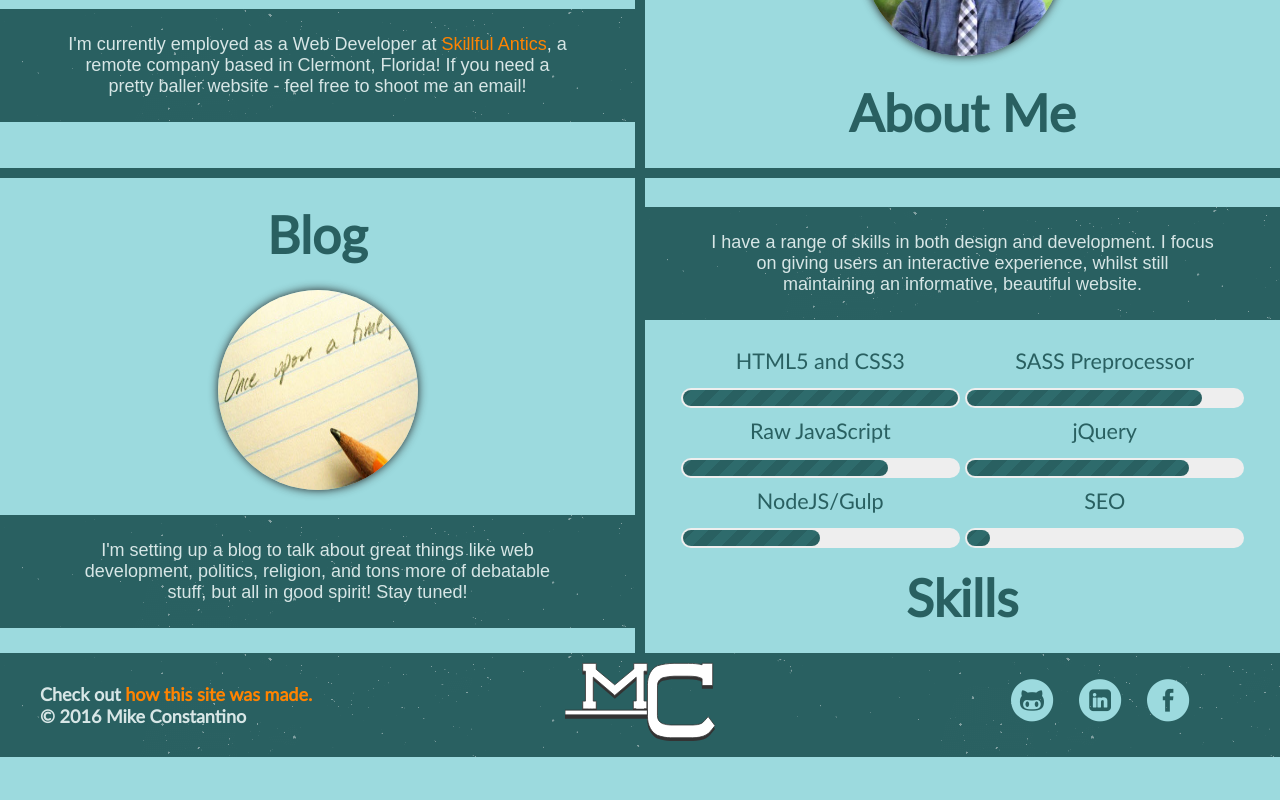
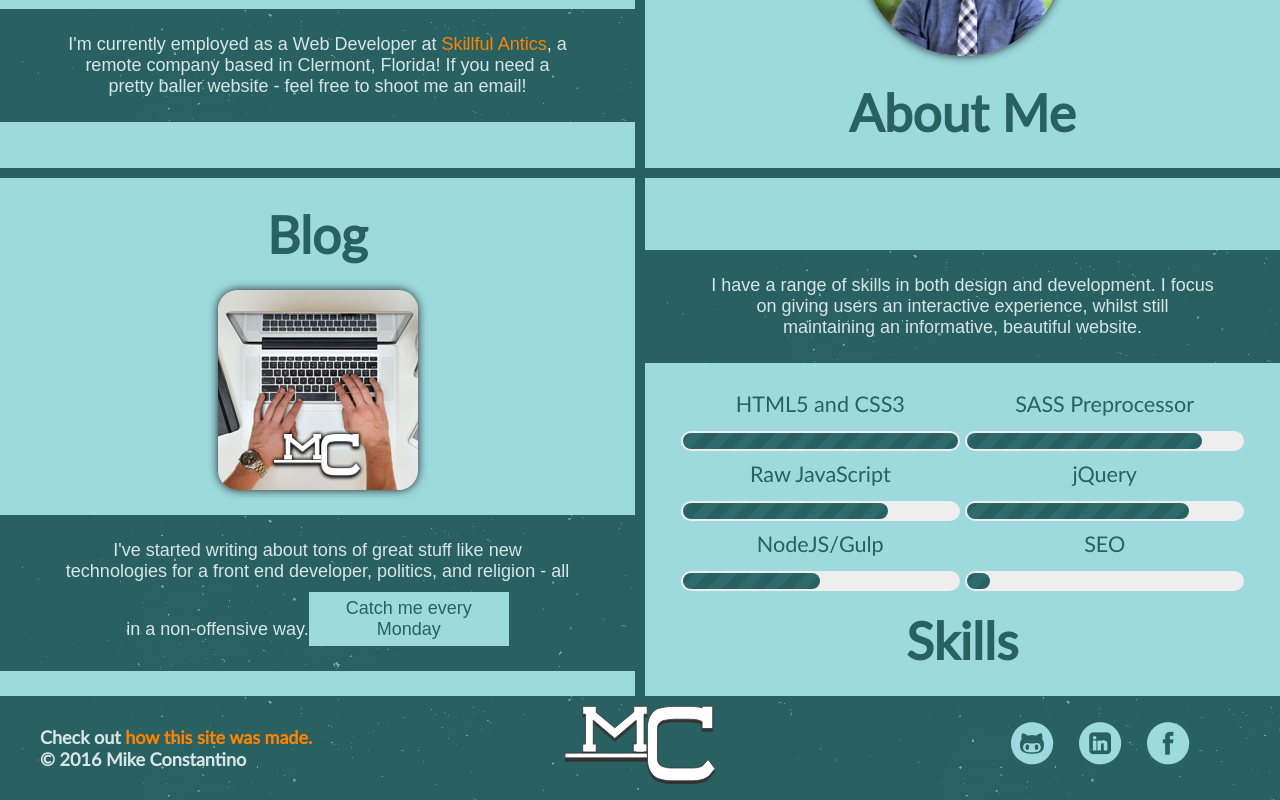
Before and after one commit to mikebcbc/portfolioRedesign, a website: page index.html in a window 1280 px wide. Shown: the part 710-1510 px from the top of the page. Before the commit the page ends 1467 px from the top, so only its background shows below. Drawn offline with nearby package versions, Linux system fonts and the light colour scheme; a web font is replaced by a local one.

Commit message:
Blog section updated.

```diff
--- a/assets/css/3-sections/_boxes.scss
+++ b/assets/css/3-sections/_boxes.scss
@@ -37,11 +37,35 @@
 		display: flex;
 		width: 100vw;
 		flex-wrap: wrap;
+		#blog-img {
+			border-radius: 10%;
+		}
 		.left-box {
 			border-right: 5px solid $darkblue-color;
 			border-top: 5px solid $darkblue-color;
+			padding-bottom: 0;
 			h2 {
 				margin: 25px 0 0 0;
+			}
+			button {
+				background-color: #9cdade;
+			    text-align: center;
+			    padding: 6px 10px;
+			    margin-top: 10px;
+			    border: none;
+			    width: 200px;
+			    &:hover {
+			    	background-color: $darkblue-color;
+			    	outline: 4px solid $lightblue-color;
+			    	transition: outline 300ms ease-in-out;
+			    }
+			    a {
+			    	color: #296061;
+			    	&:hover {
+			    		color: $lightblue-color;
+			    	}
+			    }
+
 			}
 			@media (max-width: 769px) {
 				border-right: none;
--- a/index.html
+++ b/index.html
@@ -131,8 +131,8 @@
 			<div class="bottom-boxes">
 				<div class="left-box box" id="blog">
 					<div class="animate-wrap animatedParent animateOnce"><h2 class="box-heading animated growIn">Blog</h2></div>
-					<img src="assets/imgs/blog-coming-soon.jpg" alt="Blog Coming Soon">
-					<p class="box-copy">I'm setting up a blog to talk about great things like web development, politics, religion, and tons more of debatable stuff, but all in good spirit! Stay tuned!</p>
+					<img src="assets/imgs/lets-start-blogging.jpg" alt="Blog Coming Soon" id="blog-img">
+					<p class="box-copy">I've started writing about tons of great stuff like new technologies for a front end developer, politics, and religion - all in a non-offensive way.<button><a href="/blog">Catch me every Monday</a></button></p>
 				</div>
 				<div class="right-box box" id="skills">
 					<div class="animate-wrap animatedParent animateOnce"><h2 class="box-heading animated growIn">Skills</h2></div>
```
Also changed, not shown: assets/css/main-min.css, assets/css/main.css, assets/imgs/lets-start-blogging.jpg (added).
